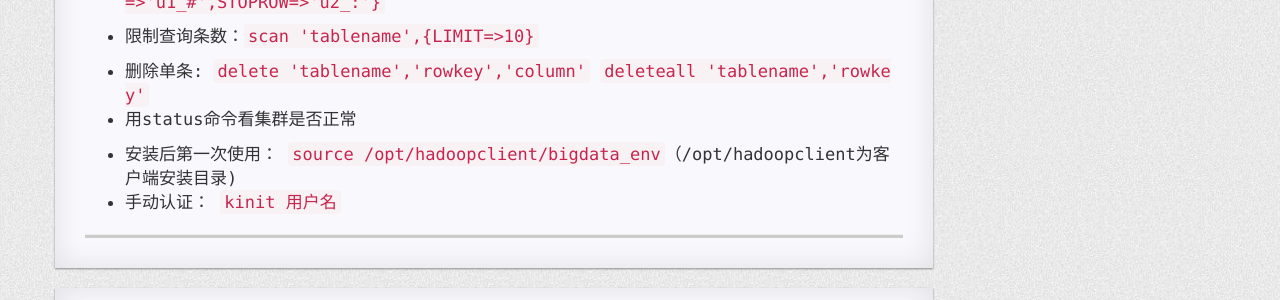
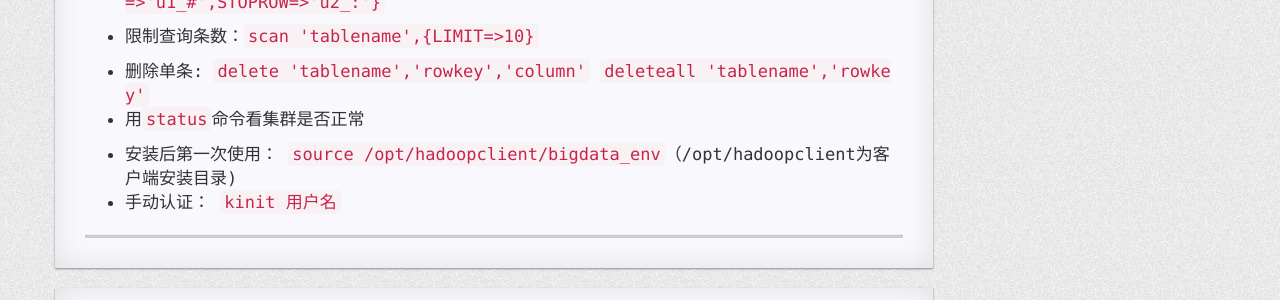
Before and after one commit to MiracleAttacker/MiracleAttacker.github.io, a Jekyll site: the page built from _posts/2020-05-14-Hbase学习笔记与错误解决记录.md, in a window 1280 px wide. Shown: the part 1204-1504 px from the top of the page. Built offline with Jekyll 4.4.1, drawn with Linux system fonts in a browser that asks for light colours; nearby versions of some CDN libraries; comment, search, counter and statistics services are not loaded; a style sheet for code colours, icons or effects is not loaded.

```diff
--- a/_posts/2020-05-14-Hbase学习笔记与错误解决记录.md
+++ b/_posts/2020-05-14-Hbase学习笔记与错误解决记录.md
@@ -45,7 +45,7 @@ HBase shell是HBase的一套命令行工具，类似传统数据中的sql概念
 
 * 删除单条: `delete 'tablename','rowkey','column'`
 				`deleteall 'tablename','rowkey'`
-* 用status命令看集群是否正常
+* 用`status`命令看集群是否正常
 
 
 
```
